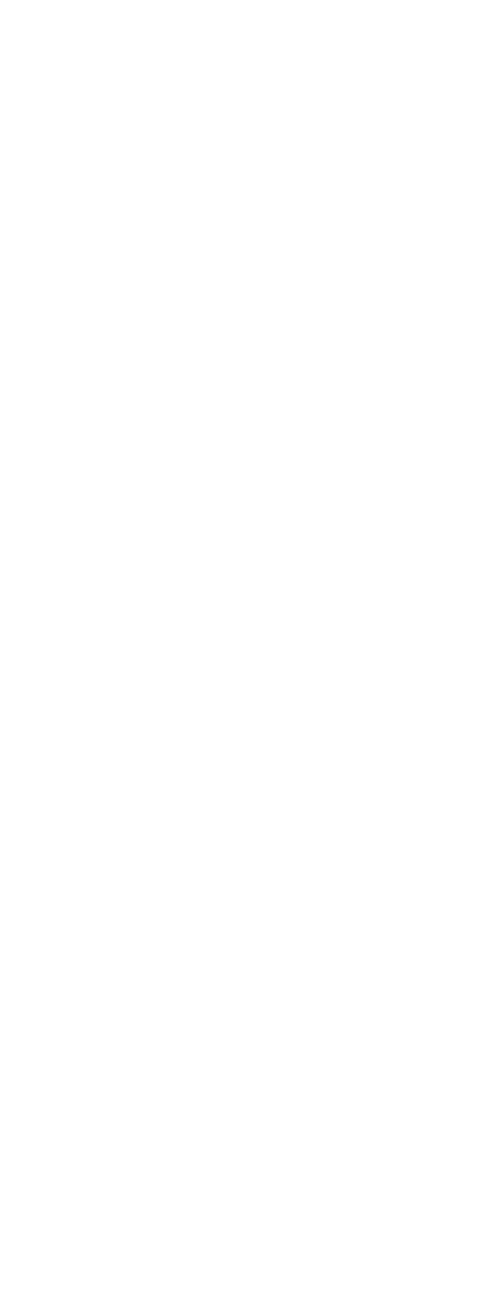
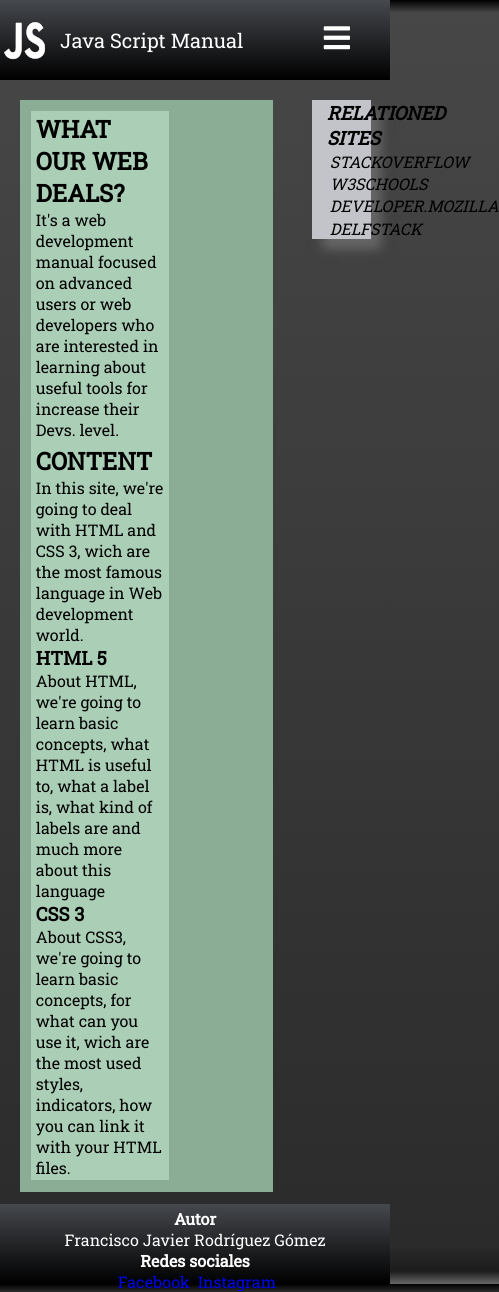
Before and after one commit to javi0228/Practica2-PaginaWeb, a plain HTML site: page index.html in a window 390 px wide. Shown: the whole page, 499 px wide, since content can reach past the window. Before the commit the page ends 844 px from the top, so only its background shows below. Drawn offline with Linux system fonts and the light colour scheme.

Commit message:
menu responsivo

```diff
--- /dev/null
+++ b/estilos.css
@@ -0,0 +1,308 @@
+/* ESTILOS GLOBALES */
+
+* {
+    padding: 0;
+    margin: 0;
+    text-decoration: none;
+    list-style: none;
+    box-sizing: border-box;
+}
+
+
+/* ESTILOS DE BODY */
+
+body {
+    /* Permalink - use to edit and share this gradient: https://colorzilla.com/gradient-editor/#000000+-3,000000+-3,000000+-2,000000+-1,000000+-1,4c4c4c+0,000000+0,000000+0,000000+0,000000+0,474747+1,474747+1,2b2b2b+97,1c1c1c+99,1c1c1c+99,666666+100,131313+100 */
+    background: #000000;
+    /* Old browsers */
+    background: -moz-linear-gradient(top, #000000 -3%, #000000 -3%, #000000 -2%, #000000 -1%, #000000 -1%, #4c4c4c 0%, #000000 0%, #000000 0%, #000000 0%, #000000 0%, #474747 1%, #474747 1%, #2b2b2b 97%, #1c1c1c 99%, #1c1c1c 99%, #666666 100%, #131313 100%);
+    /* FF3.6-15 */
+    background: -webkit-linear-gradient(top, #000000 -3%, #000000 -3%, #000000 -2%, #000000 -1%, #000000 -1%, #4c4c4c 0%, #000000 0%, #000000 0%, #000000 0%, #000000 0%, #474747 1%, #474747 1%, #2b2b2b 97%, #1c1c1c 99%, #1c1c1c 99%, #666666 100%, #131313 100%);
+    /* Chrome10-25,Safari5.1-6 */
+    background: linear-gradient(to bottom, #000000 -3%, #000000 -3%, #000000 -2%, #000000 -1%, #000000 -1%, #4c4c4c 0%, #000000 0%, #000000 0%, #000000 0%, #000000 0%, #474747 1%, #474747 1%, #2b2b2b 97%, #1c1c1c 99%, #1c1c1c 99%, #666666 100%, #131313 100%);
+    /* W3C, IE10+, FF16+, Chrome26+, Opera12+, Safari7+ */
+    filter: progid: DXImageTransform.Microsoft.gradient( startColorstr='#000000', endColorstr='#131313', GradientType=0);
+    /* IE6-9 */
+    /* color: rgb(53, 77, 62); */
+    font-family: 'Roboto Slab', serif;
+}
+
+
+/* ESTILOS HEADER */
+
+
+/* ESTILOS DE ASIDE */
+
+aside {
+    width: 15%;
+    height: 20%;
+    padding-left: 15px;
+    padding-right: 15px;
+    margin-left: 1.3%;
+    margin-right: 5%;
+    margin-top: 5%;
+    float: right;
+    font-style: italic;
+    background-color: rgb(195, 196, 201);
+    box-shadow: 10px 10px 10px #666;
+}
+
+aside ul {
+    padding-left: 10%;
+}
+
+aside ul li {
+    margin-top: 5%;
+}
+
+aside a,
+aside a:link,
+aside a:active,
+aside a:visited {
+    color: black;
+    text-decoration: none;
+}
+
+aside a:hover {
+    color: rgb(8, 134, 12);
+    text-decoration: none;
+    font-weight: bolder;
+}
+
+
+/* ESTILOS DE MENÚ */
+
+.enlace_logo {
+    position: absolute;
+    /* padding: 20px 50px; */
+    width: fit-content;
+    margin-top: 15px;
+    padding-left: 20px;
+}
+
+.enlace_logo p {
+    float: right;
+    color: white;
+    line-height: 40px;
+    font-size: 20pt;
+    margin-top: 5px;
+    margin-left: 20px;
+}
+
+nav {
+    width: 100%;
+    height: 80px;
+    /* Permalink - use to edit and share this gradient: https://colorzilla.com/gradient-editor/#45484d+0,000000+100;Black+3D+%231 */
+    background: #45484d;
+    /* Old browsers */
+    background: -moz-linear-gradient(top, #45484d 0%, #000000 100%);
+    /* FF3.6-15 */
+    background: -webkit-linear-gradient(top, #45484d 0%, #000000 100%);
+    /* Chrome10-25,Safari5.1-6 */
+    background: linear-gradient(to bottom, #45484d 0%, #000000 100%);
+    /* W3C, IE10+, FF16+, Chrome26+, Opera12+, Safari7+ */
+    filter: progid: DXImageTransform.Microsoft.gradient( startColorstr='#45484d', endColorstr='#000000', GradientType=0);
+}
+
+nav ul {
+    float: right;
+    margin-right: 20px;
+}
+
+nav ul li {
+    display: inline-block;
+    line-height: 80px;
+    margin: 0 5px;
+}
+
+nav ul li a {
+    color: white;
+    font-size: 20px;
+    padding: 7px 13px;
+    border-radius: 3px;
+    text-transform: uppercase;
+}
+
+nav li a:hover {
+    background-color: white;
+    color: black;
+    transition: .5s;
+}
+
+.checkbt {
+    font-size: 30px;
+    float: right;
+    color: white;
+    line-height: 75px;
+    margin-right: 40px;
+    cursor: pointer;
+    display: none;
+}
+
+#check {
+    display: none;
+}
+
+
+/* MENU RESPONSIVE TABLET */
+
+@media (max-width: 952px) {
+    .enlace_logo {
+        padding-left: 0px;
+    }
+    nav ul li a {
+        font-size: 16px;
+    }
+    .enlace_logo p {
+        margin-left: 10px;
+        font-size: 20px;
+    }
+}
+
+@media (max-width: 858px) {
+    .checkbt {
+        display: block;
+    }
+    nav ul {
+        position: fixed;
+        width: 100%;
+        height: 100vh;
+        background-color: black;
+        top: 80px;
+        left: -100%;
+        text-align: center;
+        transition: all .5s;
+    }
+    nav ul li {
+        display: block;
+        margin: 50px 0;
+        line-height: 30px;
+    }
+    nav ul li a {
+        font-size: 20px;
+    }
+    nav ul li a:hover {
+        color: black;
+        background-color: white;
+    }
+    #check:checked~ul {
+        left: 0;
+    }
+}
+
+
+/* @media (max-width: 858px) {} */
+
+
+/* ESTILOS DE SECTION */
+
+section {
+    background-color: rgb(139, 173, 150);
+    padding: 3%;
+    margin-top: 5%;
+    width: 65%;
+    margin-left: 5%;
+}
+
+section h2 {
+    color: black;
+}
+
+section article {
+    display: inline-block;
+    padding-top: 1%;
+    padding-bottom: 1%;
+    padding-left: 2%;
+    padding-right: 2%;
+    width: 60%;
+    background-color: rgb(171, 206, 182);
+}
+
+.img_art {
+    background-color: transparent;
+    padding: 0;
+    margin-left: 3%;
+    width: 30%;
+    float: right;
+    margin-top: 28%;
+    margin-right: 3%;
+}
+
+.img_art img {
+    width: 200px;
+}
+
+#img_css3 {
+    width: 80px;
+    margin-left: 24%;
+}
+
+
+/* ESTILOS FOOTER */
+
+footer {
+    padding-left: 1%;
+    /* Permalink - use to edit and share this gradient: https://colorzilla.com/gradient-editor/#45484d+0,000000+100;Black+3D+%231 */
+    background: #45484d;
+    /* Old browsers */
+    background: -moz-linear-gradient(top, #45484d 0%, #000000 100%);
+    /* FF3.6-15 */
+    background: -webkit-linear-gradient(top, #45484d 0%, #000000 100%);
+    /* Chrome10-25,Safari5.1-6 */
+    background: linear-gradient(to bottom, #45484d 0%, #000000 100%);
+    /* W3C, IE10+, FF16+, Chrome26+, Opera12+, Safari7+ */
+    filter: progid: DXImageTransform.Microsoft.gradient( startColorstr='#45484d', endColorstr='#000000', GradientType=0);
+    height: 80px;
+    display: block;
+    margin-top: 3%;
+    padding: 1%;
+    text-align: center;
+    color: white;
+}
+
+footer h4 {
+    font-weight: bolder;
+    margin: 0;
+}
+
+footer p {
+    margin-right: 0;
+}
+
+footer a,
+footer a:visited,
+footer a:visited {
+    margin-left: 1%;
+    text-decoration: none;
+}
+
+footer a:hover {
+    font-weight: bold;
+    color: rgb(231, 189, 74);
+}
+
+
+/* ESTILOS ESPÉCIFICOS DE LAS PÁGINAS HIJAS */
+
+#html_artic {
+    width: fit-content;
+}
+
+#lista_tags li a:link,
+a:active,
+a:visited {
+    text-decoration: none;
+}
+
+#lista_tags li a:hover {
+    text-decoration: underline;
+}
+
+#lista_tags li {
+    list-style: square;
+}
+
+#tags_artic {
+    width: fit-content;
+    margin-top: 4%;
+}
--- a/index.html
+++ b/index.html
@@ -1,13 +1,100 @@
 <!DOCTYPE html>
-<html lang="en">
+<!-- Código de Idioma Español -->
+<html lang="es">
+
 <head>
+
     <meta charset="UTF-8">
-    <meta http-equiv="X-UA-Compatible" content="IE=edge">
-    <meta name="viewport" content="width=device-width, initial-scale=1.0">
+    <meta name="title" content="Práctica 2">
+    <meta name="description" content="Práctica manual de JavaScript">
+    <link rel="stylesheet" href="estilos.css">
+    <title>Práctica 2</title>
+    <!-- Icono de la pestaña -->
+    <link rel="shortcut icon" href="Fotos/javascript_icon.jpg" />
+    <link href="https://cdnjs.cloudflare.com/ajax/libs/font-awesome/5.13.0/css/all.min.css" rel="stylesheet">
 
-    <title>Práctica 2</title>
+    <link rel="preconnect" href="https://fonts.googleapis.com">
+    <link rel="preconnect" href="https://fonts.gstatic.com" crossorigin>
+    <link href="https://fonts.googleapis.com/css2?family=Roboto+Slab&display=swap" rel="stylesheet">
+
 </head>
+
 <body>
 
+    </header>
+    <nav class=menu>
+        <input type="checkbox" id="check">
+        <label for="check" class="checkbt"><i class="fas fa-bars"></i></i></label>
+
+        <a href="#" class="enlace_logo">
+            <img src="Fotos/logo.png" alt="logo" id="logo">
+            <p>Java Script Manual</p>
+        </a>
+
+        <ul>
+            <li><a href="">JavaScript</a></li>
+            <li><a href="">Angular JS</a></li>
+            <li><a href="">Next.js</a></li>
+            <li><a href="">Bootstrap</a></li>
+            <li><a href="">jQuery</a></li>
+        </ul>
+    </nav>
+
+    <aside>
+        <h3>RELATIONED SITES</h3>
+        <ul>
+            <li><a href="https://es.stackoverflow.com/">STACKOVERFLOW</a></li>
+            <li><a href="https://www.w3schools.com/">W3SCHOOLS</a></li>
+            <li> <a href="https://developer.mozilla.org/es/">DEVELOPER.MOZILLA</a> </li>
+            <li> <a href="https://www.delftstack.com/">DELFSTACK</a> </li>
+        </ul>
+    </aside>
+
+    <section>
+
+
+
+        <article>
+            <h2>WHAT OUR WEB DEALS?</h2>
+            <p>It's a web development manual focused on advanced users or web developers who are interested in learning about useful tools for increase their Devs. level.</p>
+        </article>
+
+
+
+
+
+        <article>
+
+            <h2>CONTENT</h2>
+            <p>In this site, we're going to deal with
+                <abbr title="Hypertext Markup Language">HTML</abbr> and <abbr title="Cascade Style Sheet">CSS 3</abbr>, wich are the most famous language in Web development world.
+            </p>
+
+            <h3>HTML 5</h3>
+
+            <p>About HTML, we're going to learn basic concepts, what HTML is useful to, what a label is, what kind of labels are and much more about this language
+            </p>
+
+            <h3>CSS 3</h3>
+
+            <p>About CSS3, we're going to learn basic concepts, for what can you use it, wich are the most used styles, indicators, how you can link it with your HTML files.
+            </p>
+        </article>
+
+
+
+    </section>
+
+
+
+    <footer>
+        <h4>Autor</h4>
+        <p>Francisco Javier Rodríguez Gómez</p>
+
+        <h4>Redes sociales</h4>
+        <a href="#">Facebook</a>
+        <a href="#">Instagram</a>
+    </footer>
 </body>
+
 </html>
```
Also changed, not shown: Fotos/javascript_icon.jpg (added), Fotos/logo.png (added).
